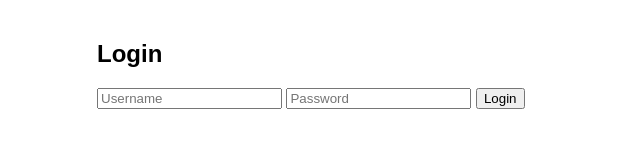
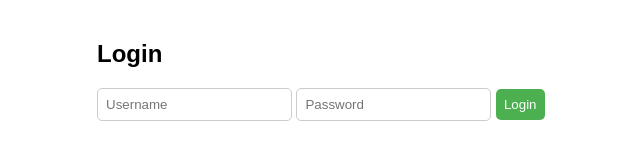
Before and after one commit to AnupGamer12/finepixel.github.io, a plain HTML site: page index.html in a window 1280 px wide. Shown: the whole page, without its empty margins (243-883 px from the left). Drawn offline with Linux system fonts and the light colour scheme.

Commit message:
Update styles.css

```diff
--- a/styles.css
+++ b/styles.css
@@ -12,6 +12,20 @@ body {
 
 input[type="text"], input[type="password"], button {
     margin-bottom: 10px;
+    padding: 8px;
+    border: 1px solid #ccc;
+    border-radius: 5px;
+}
+
+button {
+    cursor: pointer;
+    background-color: #4CAF50;
+    color: white;
+    border: none;
+}
+
+button:hover {
+    background-color: #45a049;
 }
 
 .message {
```
